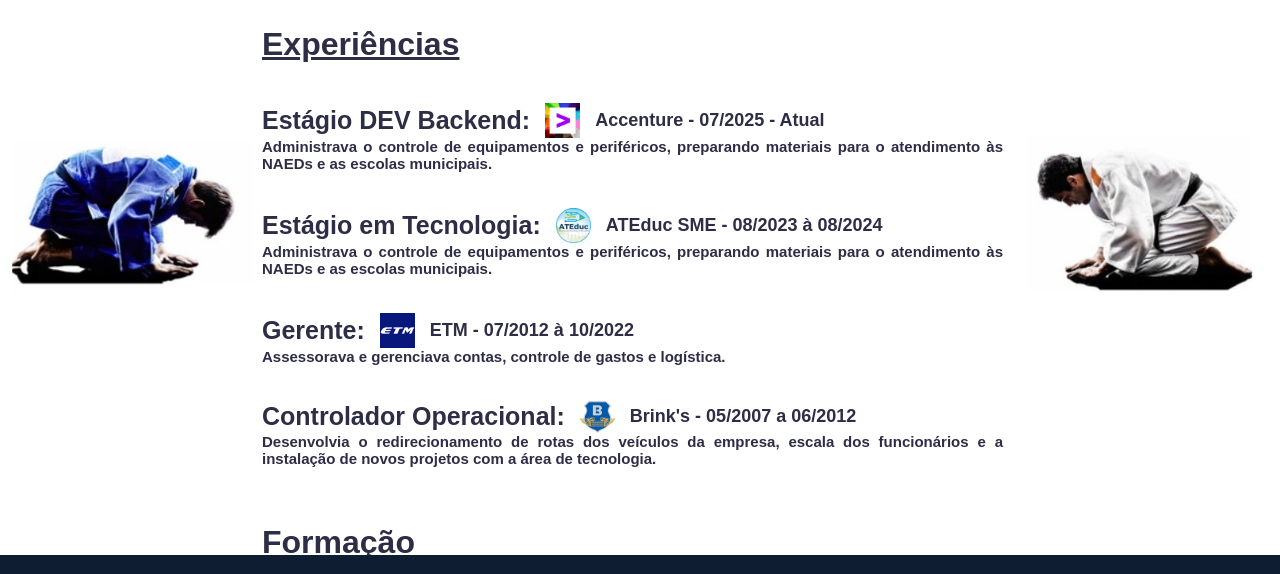
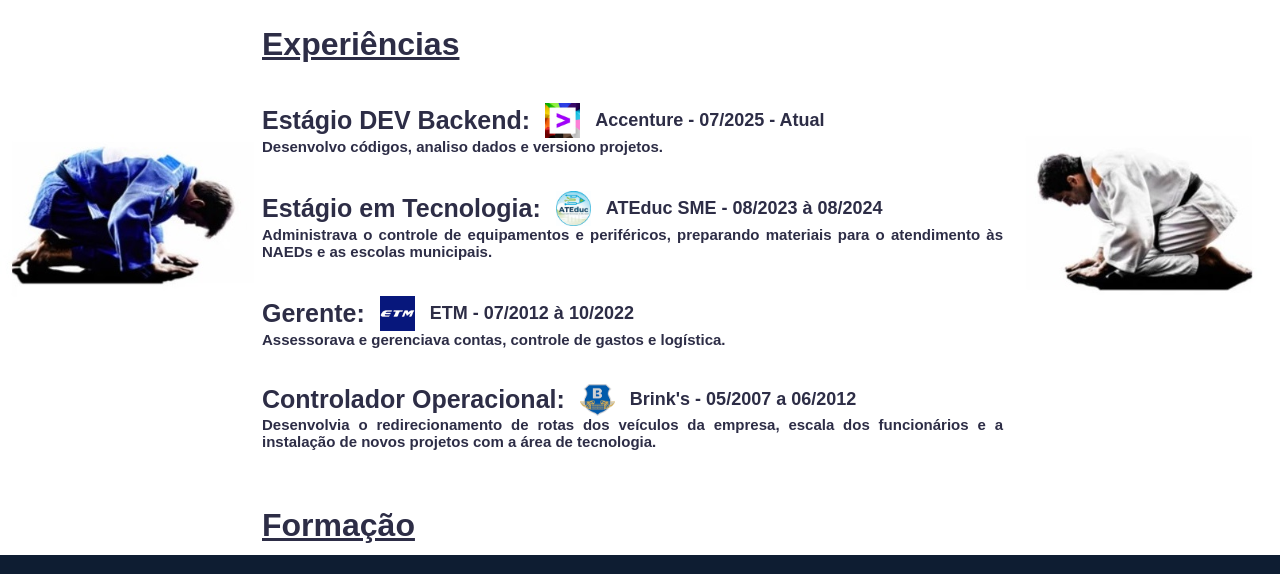
Before and after one commit to GuilhermeOrtizDeCamargo/apresenta, a plain HTML site: page curriculo.html in a window 1280 px wide. Shown: the part 78-652 px from the top of the page. Drawn offline with Linux system fonts and the light colour scheme.

Commit message:
Final 1.3

```diff
--- a/curriculo.html
+++ b/curriculo.html
@@ -70,8 +70,7 @@
               <span style="font-size: 18px; font-weight: bold; margin-right: 15px;">Accenture - 07/2025 - Atual</span>
             </div>
 
-            <span style="font-size: 15px; font-weight: bold; margin-right: 15px;">Administrava o controle de equipamentos e periféricos,
-              preparando materiais para o atendimento às NAEDs e as escolas municipais.</span>
+            <span style="font-size: 15px; font-weight: bold; margin-right: 15px;">Desenvolvo códigos, analiso dados e versiono projetos.</span>
             <br><br>
             <div style="display: flex; align-items: center;">
               <span style="font-size: 25px; font-weight: bold; margin-right: 15px;">Estágio em Tecnologia:</span>
```
